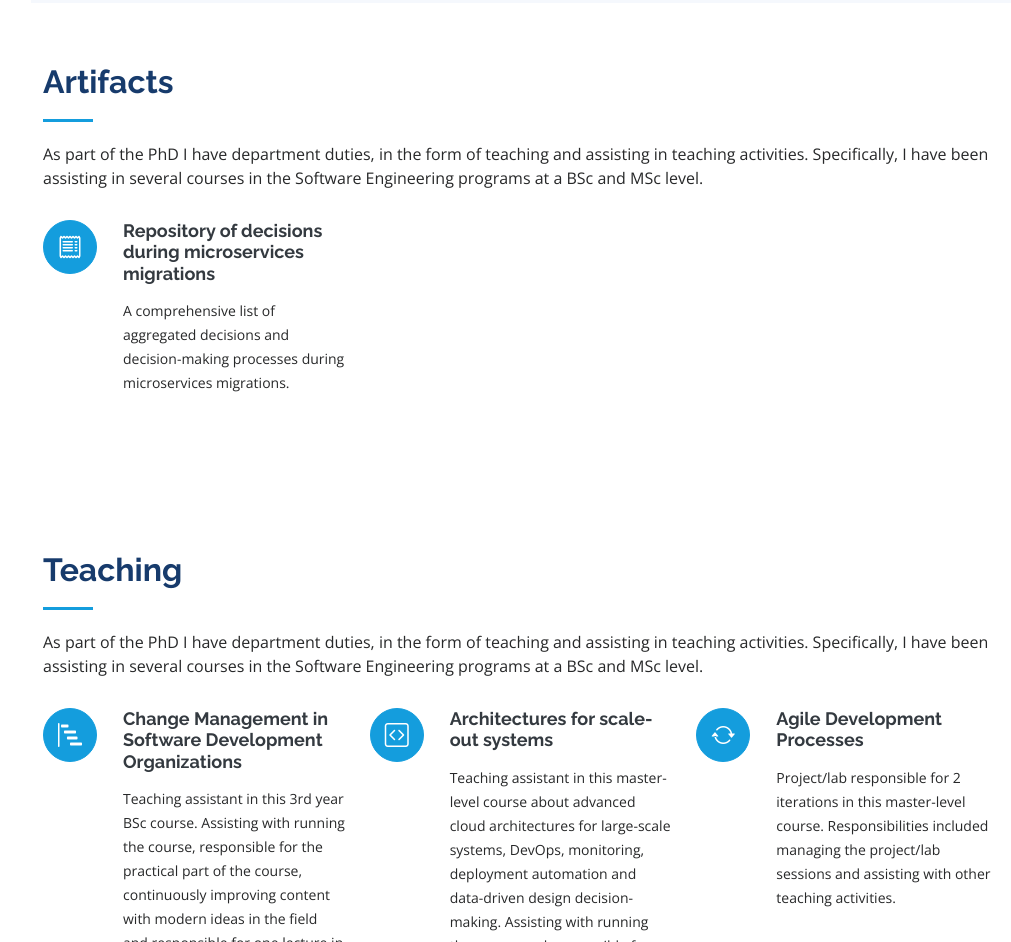
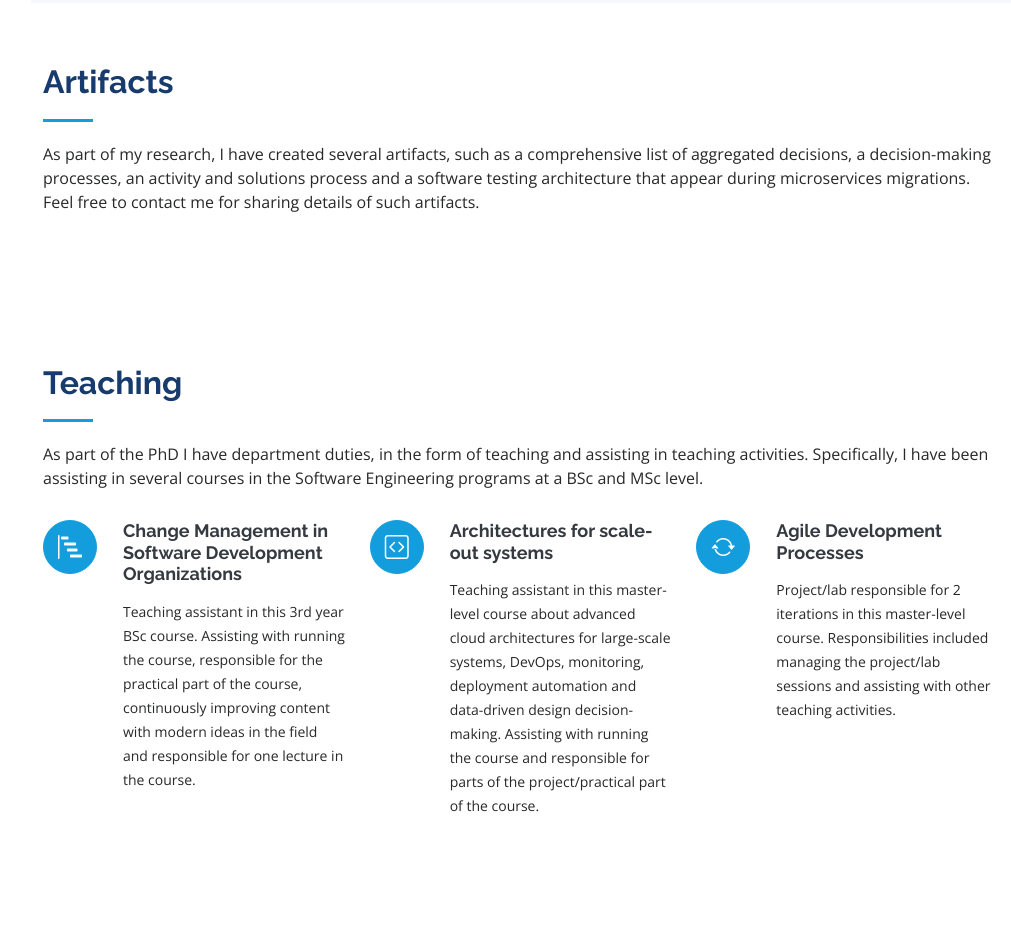
Before and after one commit to hmicha01/hmicha01.github.io, a plain HTML site: page index.html in a window 1280 px wide. Shown: the part 5131-6073 px from the top of the page, without its empty margins (269-1280 px from the left). Drawn offline with nearby package versions, Linux system fonts and the light colour scheme.

Commit message:
updated artifacts section

```diff
--- a/index.html
+++ b/index.html
@@ -468,16 +468,16 @@
 
         <div class="section-title">
           <h2>Artifacts</h2>
-          <p>As part of the PhD I have department duties, in the form of teaching and assisting in teaching activities. Specifically, I have been assisting in several courses in the Software Engineering programs at a BSc and MSc level. </p>
+          <p>As part of my research, I have created several artifacts, such as a comprehensive list of aggregated decisions, a decision-making processes, an activity and solutions process and a software testing architecture that appear during microservices migrations. Feel free to contact me for sharing details of such artifacts. </p>
         </div>
 
-        <div class="row">
+<!--         <div class="row">
           <div class="col-lg-4 col-md-6 icon-box" data-aos="fade-up">
             <div class="icon"><i class="bi bi-receipt"></i></div>
             <h4 class="title"><a href="decision-making-repo.html" target="_blank">Repository of decisions during microservices migrations</a></h4>
             <p class="description">A comprehensive list of aggregated decisions and decision-making processes during microservices migrations. </p>
           </div>
-        </div>
+        </div> -->
       </div>
     </section><!-- End Teaching Section -->
 
```
